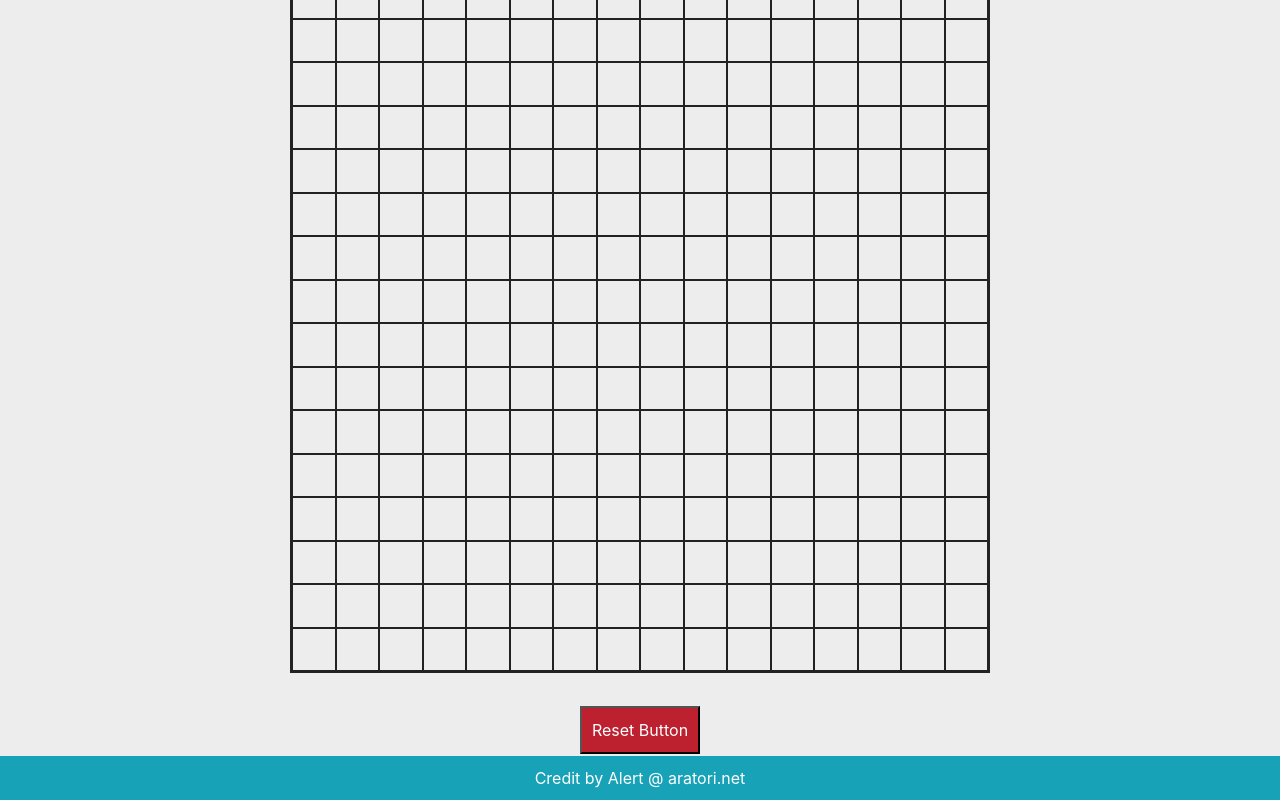
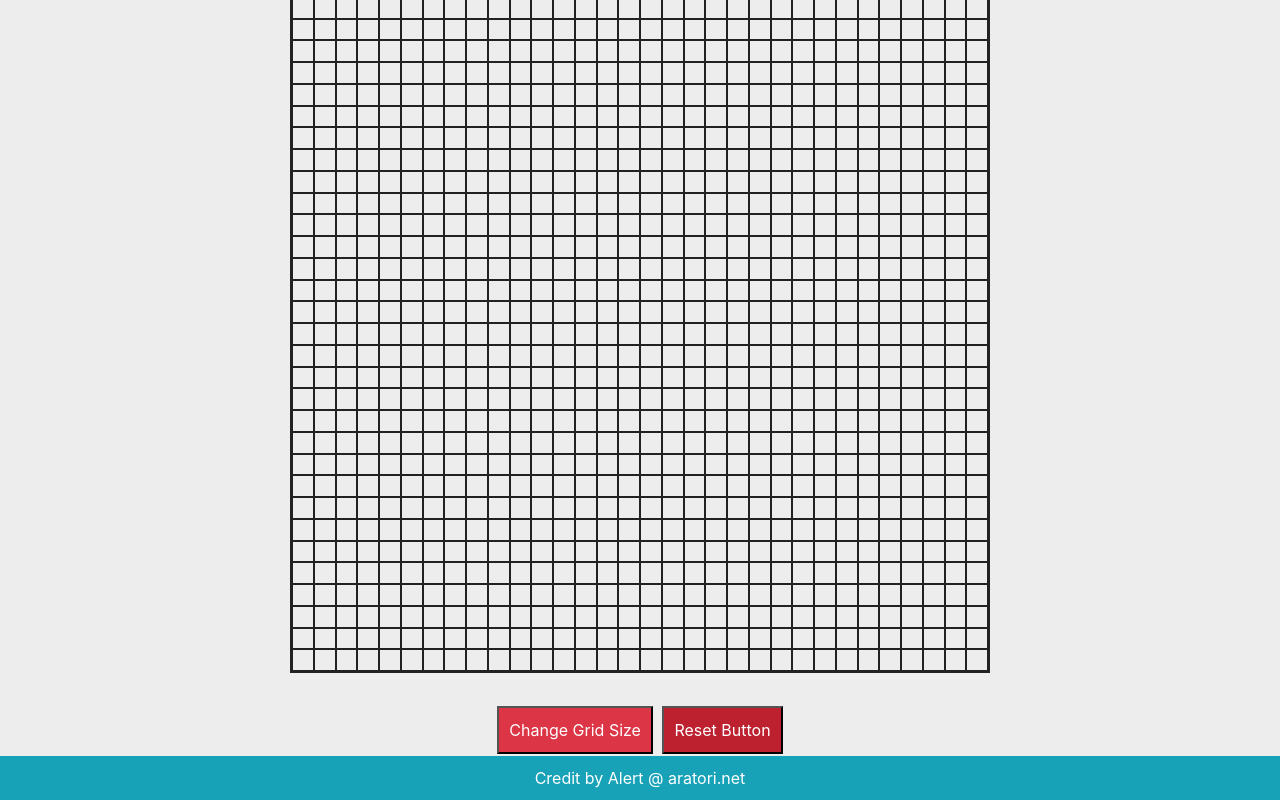
Before and after one commit to Alertzero/ETCH-A-SKETCH, a plain HTML site: page index.html in a window 1280 px wide. Both pictures are taken after a click on the button "Reset Button". Shown: the part 95-895 px from the top of the page. Drawn offline with nearby package versions, Linux system fonts and the light colour scheme.

Commit message:
New version

```diff
--- a/index.html
+++ b/index.html
@@ -30,7 +30,11 @@
 
       <div class="d-table-cell">
 
-        <button class="d-inline-block m-1 bg-danger text-white p-3 reset-button justify-content-center" style="outline: none;">
+        <button class="d-inline-block m-1 bg-danger text-white p-3 justify-content-center" id="change-button" style="outline: none;">
+          Change Grid Size
+        </button>
+
+        <button class="d-inline-block m-1 bg-danger text-white p-3 justify-content-center" id="reset-button" style="outline: none;">
           Reset Button
         </button>
 
--- a/script.js
+++ b/script.js
@@ -1,12 +1,17 @@
 const gridContainer = document.querySelector("#grid-container");
 const resetButton = document.querySelector("#reset-button");
+const changeButton = document.querySelector("#change-button");
 
 window.addEventListener("load", setDefaultGrid);
-resetButton.addEventListener("click", changeSize);
+changeButton.addEventListener("click", changeSize);
+resetButton.addEventListener("click", ()=>{
+clearGrid();
+setDefaultGrid()
+}) ;
 
 function setDefaultGrid() {
-  setGridSize(16);
-  fillGrid(16);
+  setGridSize(32);
+  fillGrid(32);
 }
 
 function setGridSize(size) {
```
